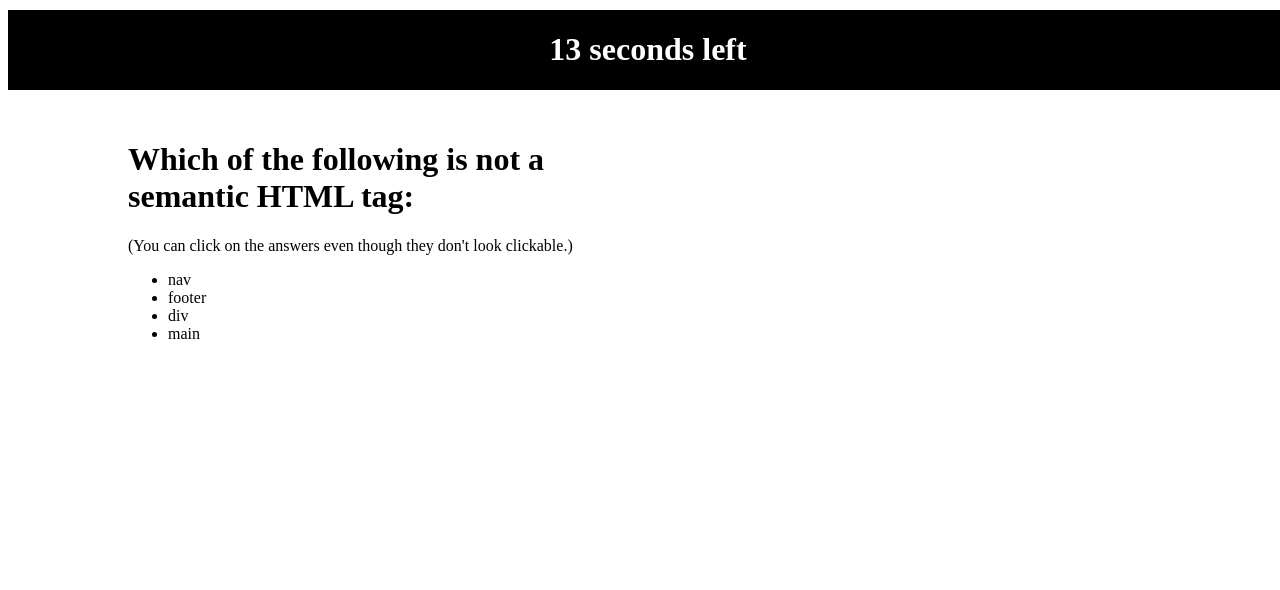
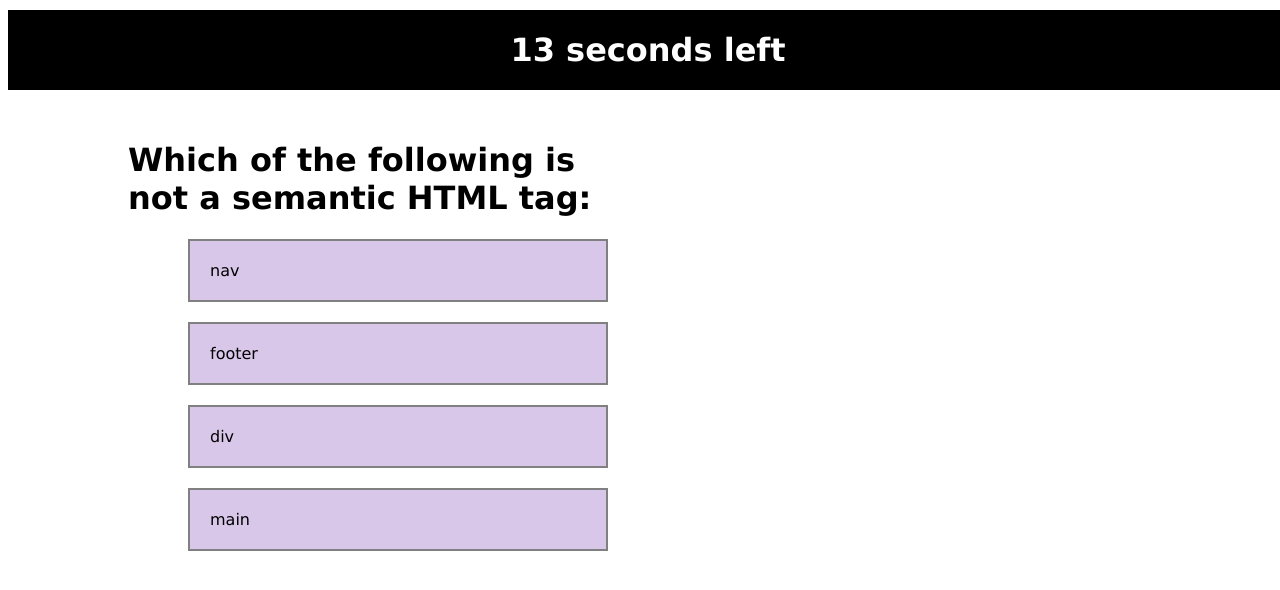
Before and after one commit to annamarlena/web-apis-code-quiz, a plain HTML site: page index.html in a window 1280 px wide. Both pictures are taken after a click on the button "Start". Drawn offline with Linux system fonts and the light colour scheme.

Commit message:
Small changes to all files

```diff
--- a/assets/css/style.css
+++ b/assets/css/style.css
@@ -2,15 +2,15 @@
   display: none !important;
 }
 
-/* body {
-  background-color: gray;
-} */
+* {
+  font-family: Verdana, Geneva, Tahoma, sans-serif;
+}
 
 header {
   position: fixed;
   width: 100%;
   margin-top: 0%;
-  margin-left: auto;
+  margin-left: 0%;
   background-color: black;
   color: white;
   height: 80px;
@@ -28,9 +28,11 @@ div {
   margin: 10px;
 }
 
-/* li {
-  border: 2px solid black;
+li {
+  border: 2px solid gray;
+  background-color: rgb(216, 199, 233);
   padding: 20px;
   margin: 20px;
-  border-radius: 25%;
-} */
+  list-style-type: none;
+  cursor: pointer;
+}
--- a/index.html
+++ b/index.html
@@ -8,19 +8,17 @@
   <title>Quiz</title>
 </head>
 <header>
-  <h1 class="time" style="text-align:center"></h1>
+  <h1 class="time" style="text-align:center">Code Quiz</h1>
 </header>
 <body>
   <main>
     <div id="welcome-screen">
       <p>Take the Quiz</p>
-      <p>(You can click on the answers even though they don't look clickable.)</p>
       <button id="start-button">Start</button>
     </div>
 
     <div id="question-screen" class="hide">
       <h1 id="question"></h1>
-      <p>(You can click on the answers even though they don't look clickable.)</p>
       <ul id="answers"></ul>
     </div><br>
 
@@ -31,6 +29,7 @@
             <label for="initials">Initials</label>
             <input type="text" class="form-input" name="initials" placeholder="Enter your initials" />
           </div>
+          <button id="save-button">Save</button>
         </form>
     </div>
   </main>
--- a/script.js
+++ b/script.js
@@ -11,9 +11,9 @@ var questionTag = document.querySelector("#question");
 var answersTag = document.querySelector("#answers");
 var playing = true;
 var currQuestionIdx = 0;
-// var firstNameEl = $('input[name="first-name"]');
+var saveBtn = document.querySelector("#save-button");
 
-// array of question objects
+// Array of question objects
 var questions = [
   {
     question: "Which of the following is not a semantic HTML tag:",
@@ -70,6 +70,7 @@ function startQuiz() {
   displayNextQuestion()
 }
 
+// Create a function that loops through the questions in the array of question objects
 function displayNextQuestion() {
   var currQuestionObj = questions[currQuestionIdx];
   var questionToDisplay = currQuestionObj.question;
@@ -89,16 +90,10 @@ function displayNextQuestion() {
     }
     answersTag.appendChild(liTag);
   }
-  // for the length of the answers array in the current question,
-    // create a button element for each answer and append to the ul
-    // text content is the answer
-
-  // event listener on ul for button clicks
-  // call check answer with the selected answer as the argument
 }
 
-
-
+// Create a function that shows the final score either when the user has
+// answered all questions or when the time runs out, whichever comes first
 function gameOver() {
   questionScrn.classList.add("hide");
   gameoverScrn.classList.remove("hide");
@@ -107,15 +102,12 @@ function gameOver() {
 
 // Listen for click inside the answer ul tag
 answersTag.addEventListener("click", function(event){
-  console.log("click");
   if( event.target.matches("li") ){
     if( event.target.getAttribute("data-correct") === "yes" ){
-      console.log("correct!")
     } else {
       // subtract some time
       secondsLeft--
       timer.textContent = secondsLeft + " seconds left";
-      console.log("WRONG!")
     }
     currQuestionIdx++;
     if( currQuestionIdx < questions.length ) {
@@ -127,5 +119,8 @@ answersTag.addEventListener("click", function(event){
   }
 })
 
-// Listen for button clicks
+// Listen for start button click
 startBtn.addEventListener("click", startQuiz)
+
+// Listen for save button click
+saveBtn.addEventListener("click", )
```
Also changed, not shown: 1 other file.
